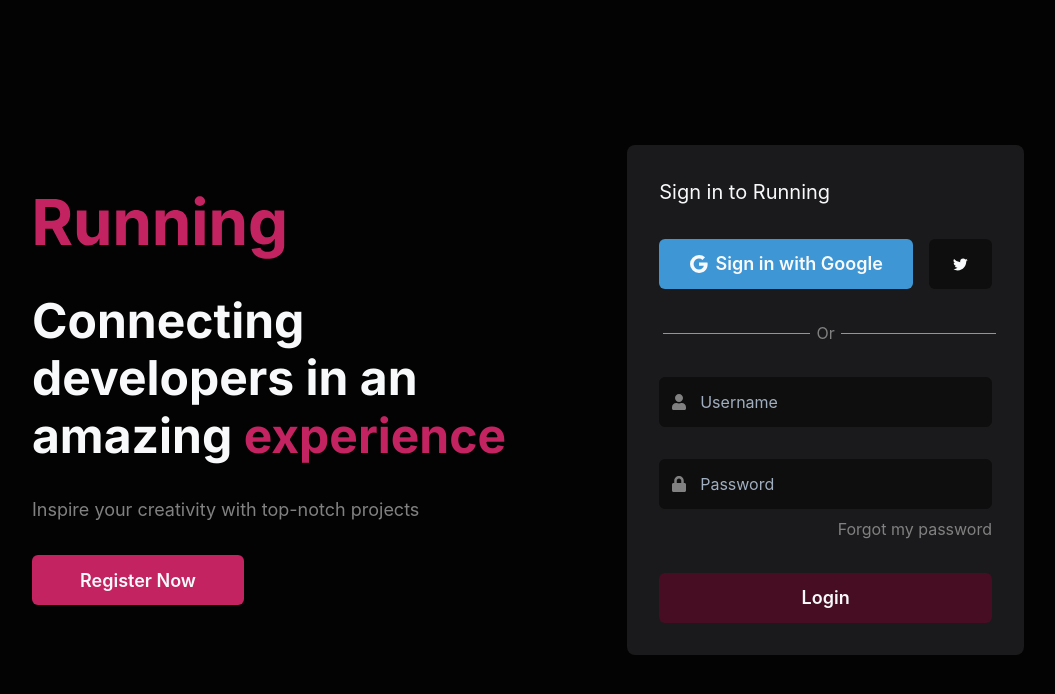
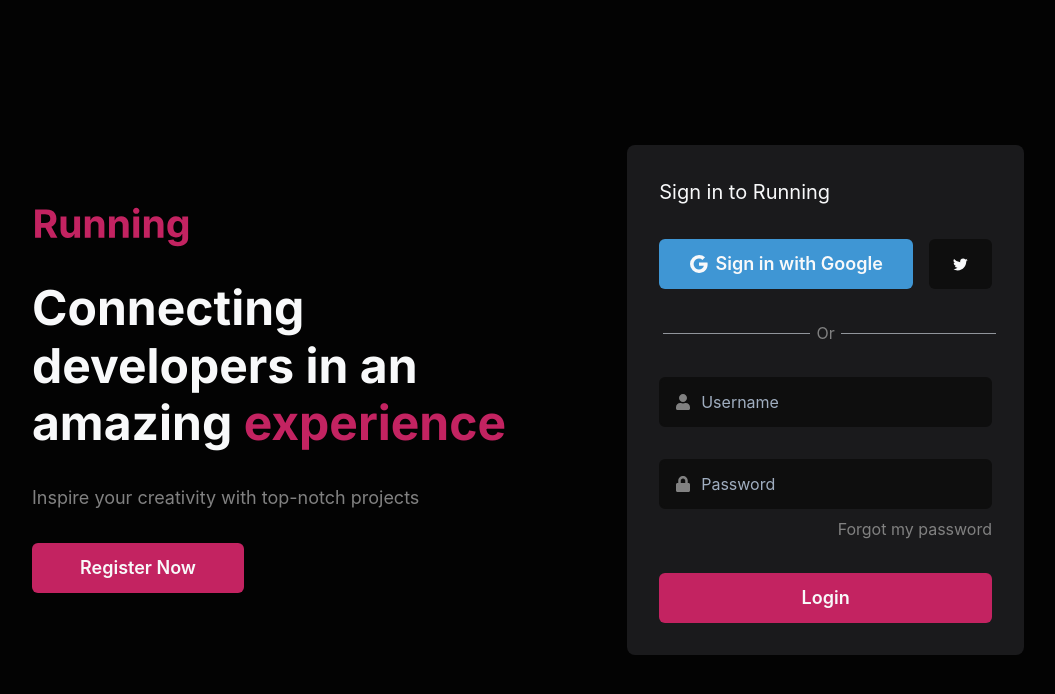
Before and after one commit to samuelleao/Running, a Next.js app: page / in a window 1280 px wide. Shown: the top 694 px of the page, without its empty margins (112-1167 px from the left). Built offline with nearby package versions, Linux system fonts and the light colour scheme.

Commit message:
Config Hook Form

```diff
--- /dev/null
+++ b/components/FormLogin/index.tsx
@@ -0,0 +1,94 @@
+import { Text, Flex, Link } from "@chakra-ui/react";
+import { Form } from "src/components/Form";
+import { Button } from "src/components/Buttons";
+import { Input } from "src/components/Inputs";
+import { FaUser, FaLock } from "react-icons/fa";
+import { BsTwitter } from "react-icons/bs";
+import { DividerText } from "src/components/DividerText";
+
+import { useForm } from "react-hook-form";
+
+import { yupResolver } from "@hookform/resolvers/yup";
+import * as yup from "yup";
+
+interface IFormValidate {
+  username: string;
+  password: string;
+}
+
+const shema = yup.object({
+  username: yup
+    .string()
+    .email("usuário incorreto")
+    .required("Username obrigatório"),
+  password: yup.string().required("Senha obrigatória"),
+});
+
+export const FormLogin = () => {
+  const {
+    register,
+    handleSubmit,
+    formState: { errors },
+  } = useForm<IFormValidate>({ resolver: yupResolver(shema) });
+
+  const onSubmit = (data: IFormValidate) => {
+    console.log(data);
+  };
+
+  return (
+    <Form
+      w={["100%", "100%", "50%", "40%"]}
+      borderRadius="sm"
+      onSubmit={handleSubmit(onSubmit)}
+    >
+      <Text fontSize="1.25rem" color="grey.6">
+        Sign in to Running
+      </Text>
+      <Flex
+        gap="1rem"
+        justifyContent="space-between"
+        alignItems="center"
+        flexDir={["column", "column", "row", "row"]}
+      >
+        <Button w={["100%", "100%", "auto", "auto"]} google>
+          Sign in with Google
+        </Button>
+        <Button w={["100%", "100%", "auto", "auto"]} onlyIcon={<BsTwitter />}>
+          Sign in with Twitter
+        </Button>
+      </Flex>
+      <DividerText text="Or" />
+      <Input
+        type="text"
+        name="username"
+        placeholder="Username"
+        icon={FaUser}
+        error={errors.username}
+        {...register("username")}
+      />
+      <Flex flexDir="column" gap="2">
+        <Input
+          type="password"
+          name="password"
+          placeholder="Password"
+          icon={FaLock}
+          error={errors.password}
+          {...register("password")}
+        />
+        <Link
+          color="grey.5"
+          ml="auto"
+          _hover={{
+            textDecoration: "none",
+            color: "grey.6",
+          }}
+        >
+          Forgot my password
+        </Link>
+      </Flex>
+      <Button type="submit" w="100%">
+        Login
+      </Button>
+    </Form>
+  );
+};
--- a/components/buttons/index.tsx
+++ b/components/buttons/index.tsx
@@ -1,8 +1,8 @@
 import React, { ReactNode } from "react";
 import { BsGoogle } from "react-icons/bs";
-import { Button as ButtonChakra } from "@chakra-ui/react";
+import { Button as ButtonChakra, ButtonProps } from "@chakra-ui/react";
 
-interface iprops {
+interface iprops extends ButtonProps {
   disable?: boolean;
   children: ReactNode;
   google?: boolean,
@@ -14,7 +14,7 @@ export const Button = ({
   disable,
   google,
   onlyIcon,
-  ...props
+  ...rest
 }: iprops): JSX.Element => {
 
   if (disable) {
@@ -24,9 +24,9 @@ export const Button = ({
         paddingLeft="3rem"
         paddingRight="3rem"
         h="50px"
-        color="grey.6"
+        color="grey.5"
         size="lg"
-        w="100%"
+
         border="1px solid brand.2"
         _hover={{
           background: "brand.4",
@@ -40,7 +40,7 @@ export const Button = ({
           borderColor: "grey.4",
           boxShadow: "none",
         }}
-        {...props}
+        {...rest}
       >
         {children}
       </ButtonChakra>
@@ -52,12 +52,12 @@ export const Button = ({
     return (
       <ButtonChakra
         bg="google.1"
-        paddingLeft="3rem"
-        paddingRight="3rem"
+        paddingInline="3rem"
         h="50px"
         color="grey.6"
         size="lg"
         w="max-content"
+        maxW="100%"
         leftIcon={<BsGoogle />}
         border="1px solid google.1"
         _hover={{
@@ -70,7 +70,7 @@ export const Button = ({
           borderColor: "grey.4",
           boxShadow: "none",
         }}
-        {...props}
+        {...rest}
       >
         {children}
       </ButtonChakra>
@@ -81,12 +81,12 @@ export const Button = ({
     return (
       <ButtonChakra
         bg="grey.2"
-        paddingLeft="1.5rem"
-        paddingRight="1.5rem"
+        paddingInline="1.5rem"
         h="50px"
         color="grey.6"
         size="lg"
         w="max-content"
+        maxW="100%"
         border="1px solid grey.2"
         _hover={{
           background: "grey.4",
@@ -98,7 +98,7 @@ export const Button = ({
           borderColor: "grey.4",
           boxShadow: "none",
         }}
-        {...props}
+        {...rest}
       >
         {onlyIcon}
       </ButtonChakra>
@@ -114,6 +114,7 @@ export const Button = ({
       color="grey.6"
       size="lg"
       w="max-content"
+      maxW="100%"
       border="1px solid brand.2"
       _hover={{
         background: "brand.2",
@@ -125,7 +126,7 @@ export const Button = ({
         borderColor: "grey.2",
         boxShadow: "none",
       }}
-      {...props}
+      {...rest}
     >
       {children}
     </ButtonChakra>
--- a/components/form/index.tsx
+++ b/components/form/index.tsx
@@ -1,4 +1,4 @@
-import React, { ReactNode } from "react";
+import React from "react";
 import { Box } from "@chakra-ui/react";
 
 export const Form = ({ children, ...props }): JSX.Element => {
@@ -7,7 +7,7 @@ export const Form = ({ children, ...props }): JSX.Element => {
       as="form"
       w="40%"
       bg="grey.3"
-      p="2rem"
+      p={["1rem","2rem","2rem","2rem"]}
       display="flex"
       flexDirection="column"
       gap="2rem"
--- a/components/inputs/index.tsx
+++ b/components/inputs/index.tsx
@@ -1,54 +1,99 @@
-import React from "react";
+import React, { ForwardRefRenderFunction, useCallback, useEffect, useState } from "react";
 import {
-  InputGroup,
+  FormControl,
   InputLeftElement,
   Input as InputChakra,
+  InputProps,
+  FormHelperText,
+  forwardRef,
 } from "@chakra-ui/react";
+import { IconType } from "react-icons/lib";
+import { FieldError } from "react-hook-form";
 
-interface iprops {
+interface iprops extends InputProps {
   placeholder: string;
-  icon?: any;
+  icon?: IconType;
   type: string;
+  name: string;
+  error?: FieldError | null;
 }
 
-export const Input = ({
-  placeholder,
-  icon,
-  type,
-  ...props
-}: iprops): JSX.Element => {
+interface inputVariationOptions {
+  [key: string]: string;
+}
+
+const inputVariation: inputVariationOptions = {
+  error: "feedback.error",
+  sucess: "feedback.sucess",
+  focus: "grey.6",
+  default: "grey.2"
+};
+
+const InputBase: ForwardRefRenderFunction<HTMLInputElement, iprops> = (
+  { placeholder, icon: Icon, type, name, error = null, ...rest },
+  ref
+): JSX.Element => {
+
+  const [ value, setValue ] = useState("")
+
+  const [variation, setVariation] = useState("default")
+
+  useEffect(()=>{
+    error && setVariation("error")
+  }, [error])
+
+  const handleInputBlur = useCallback(()=>{
+    if (value.length > 1 && !error){
+      return setVariation("sucess")
+    }
+  },[error, value])
+
+
   return (
-    <InputGroup w="100%">
+    <FormControl w="100%">
+      {Icon && (
         <InputLeftElement
           display="flex"
           alignItems="center"
           justifyContent="center"
-        height="100%"
+          height="50px"
+          left="1rem"
           color="grey.5"
           pointerEvents="none"
         >
-        {icon}
+          <Icon />
         </InputLeftElement>
+      )}
 
       <InputChakra
-        {...props}
+        {...rest}
         type={type}
         h="50px"
         placeholder={placeholder}
         bg="grey.2"
-        border="1px solid"
-        borderColor="grey.2"
-        _hover={{ background: "grey.4" }}
+        paddingLeft="2.5rem"
+        name={name}
+        border="2px solid"
+        borderColor={inputVariation[variation]}
+        onBlurCapture={handleInputBlur}
+        onChangeCapture={(e) => { setValue(e.currentTarget.value)}}
+        _hover={{ background: "grey.4", borderColor: "grey.4" }}
         _focus={{
           borderColor: "grey.6",
           boxShadow: "none",
           background: "grey.2",
           color: "grey.6",
         }}
+        ref={ref}
         _empty={{
-          color: "#fff",
+          color: "grey.6",
         }}
       />
-    </InputGroup>
+      {!!error && (
+        <FormHelperText color="feedback.error">{error.message}</FormHelperText>
+      )}
+    </FormControl>
   );
 };
+
+export const Input = forwardRef(InputBase);
--- a/components/logo/index.tsx
+++ b/components/logo/index.tsx
@@ -1,4 +1,4 @@
-import React, { ReactNode } from "react";
+import React from "react";
 import { Image } from '@chakra-ui/react'
 
 export const Logo = (): JSX.Element => {
@@ -7,8 +7,8 @@ export const Logo = (): JSX.Element => {
       src="img/logo.svg"
       alt="logo"
       title="Logo"
-      width="257px"
-      height="65px"
+      width="160px"
+      height="40px"
     />
   );
 };
--- a/package.json
+++ b/package.json
@@ -12,12 +12,15 @@
     "@chakra-ui/react": "^1.8.8",
     "@emotion/react": "^11",
     "@emotion/styled": "^11",
+    "@hookform/resolvers": "^2.8.8",
     "@types/react-icons": "^3.0.0",
     "framer-motion": "^6",
     "next": "12.1.5",
     "react": "18.0.0",
     "react-dom": "18.0.0",
-    "react-icons": "^4.3.1"
+    "react-hook-form": "^7.30.0",
+    "react-icons": "^4.3.1",
+    "yup": "^0.32.11"
   },
   "devDependencies": {
     "@types/node": "^17.0.25",
--- a/pages/index.tsx
+++ b/pages/index.tsx
@@ -1,20 +1,10 @@
-import {
-  Text,
-  Box,
-  Container,
-  Flex,
-  Link,
-} from "@chakra-ui/react";
+import { Text, Box, Container, Flex } from "@chakra-ui/react";
 
-import { Form } from "../components/form";
-import { Heading1 } from "../components/headings";
-import { Button } from "../components/buttons";
-import { Input } from "../components/inputs";
-import { FaUser, FaLock } from "react-icons/fa";
-import { BsTwitter } from 'react-icons/bs'
-import { Logo } from "../components/logo";
-import { DividerText } from '../components/dividerText'
-import { HeadPage } from '../components/head'
+import { Heading1 } from "src/components/Headings";
+import { Button } from "src/components/Buttons";
+import { Logo } from "src/components/Logo";
+import { HeadPage } from "src/components/Head";
+import { FormLogin } from "src/components/FormLogin";
 
 export default function Home() {
   return (
@@ -28,11 +18,28 @@ export default function Home() {
         alignItems="center"
         justifyContent="center"
       >
-        <Container maxW="container.lg">
-          <Flex justifyContent="space-between" alignItems="center" flexWrap="wrap" gap={["2rem", "2rem", "2rem", "0"]}>
-            <Box w={["100%", "100%", "100%", "50%"]} display="flex" flexDir="column" gap="2rem">
+        <Container
+          maxW={[
+            "container.sm",
+            "container.sm",
+            "container.md",
+            "container.lg",
+          ]}
+        >
+          <Flex
+            justifyContent="space-between"
+            alignItems="center"
+            flexWrap="wrap"
+            gap={["2rem", "2rem", "2rem", "0"]}
+          >
+            <Box
+              w={["100%", "100%", "100%", "50%"]}
+              display="flex"
+              flexDir="column"
+              gap="2rem"
+            >
               <Logo />
-              <Heading1 variant="h1" color="grey.6">
+              <Heading1 color="grey.6">
                 Connecting developers in an amazing{" "}
                 <Box display="inline" color="brand.1">
                   experience
@@ -43,35 +50,7 @@ export default function Home() {
               </Text>
               <Button>Register Now</Button>
             </Box>
-            <Form w={["100%", "100%", "50%", "40%"]} borderRadius="sm">
-              <Text fontSize="1.25rem" color="grey.6">Sign in to Running</Text>
-              <Flex gap="1rem">
-                <Button google>Sign in with Google</Button>
-                <Button onlyIcon={<BsTwitter />}>Sign in with Twitter</Button>
-              </Flex>
-              <DividerText text="Or" />
-              <Input type="text" placeholder="Username" icon={<FaUser />} />
-              <Flex flexDir="column" gap="2">
-                <Input
-                  type="password"
-                  placeholder="Password"
-                  icon={<FaLock />}
-                />
-                <Link
-                  color="grey.5"
-                  ml="auto"
-                  _hover={{
-                    textDecoration: "none",
-                    color: "grey.6",
-                  }}
-                >
-                  Forgot my password
-                </Link>
-              </Flex>
-              <Button disable>
-                Login
-              </Button>
-            </Form>
+            <FormLogin />
           </Flex>
         </Container>
       </Flex>
```
Also changed, not shown: components/headings/index.tsx (+7 -4 lines), contexts/theme.tsx (+7 -1 lines), pages/_app.tsx (+5 -4 lines), tsconfig.json (+12 -13 lines), 1 other file (tests, documents, lock files or other folders). Lines whose indentation alone changed are shown as unchanged.
